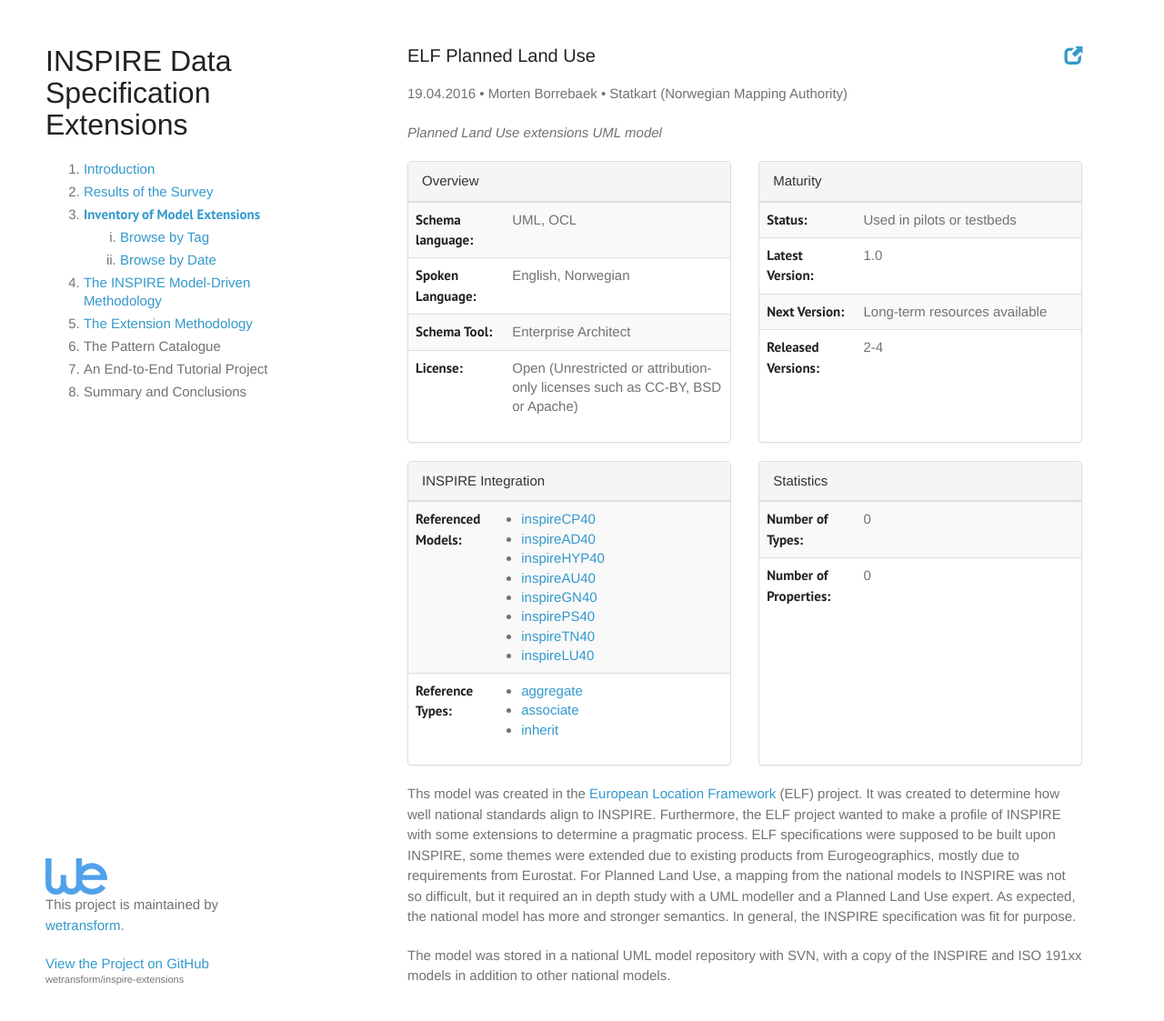
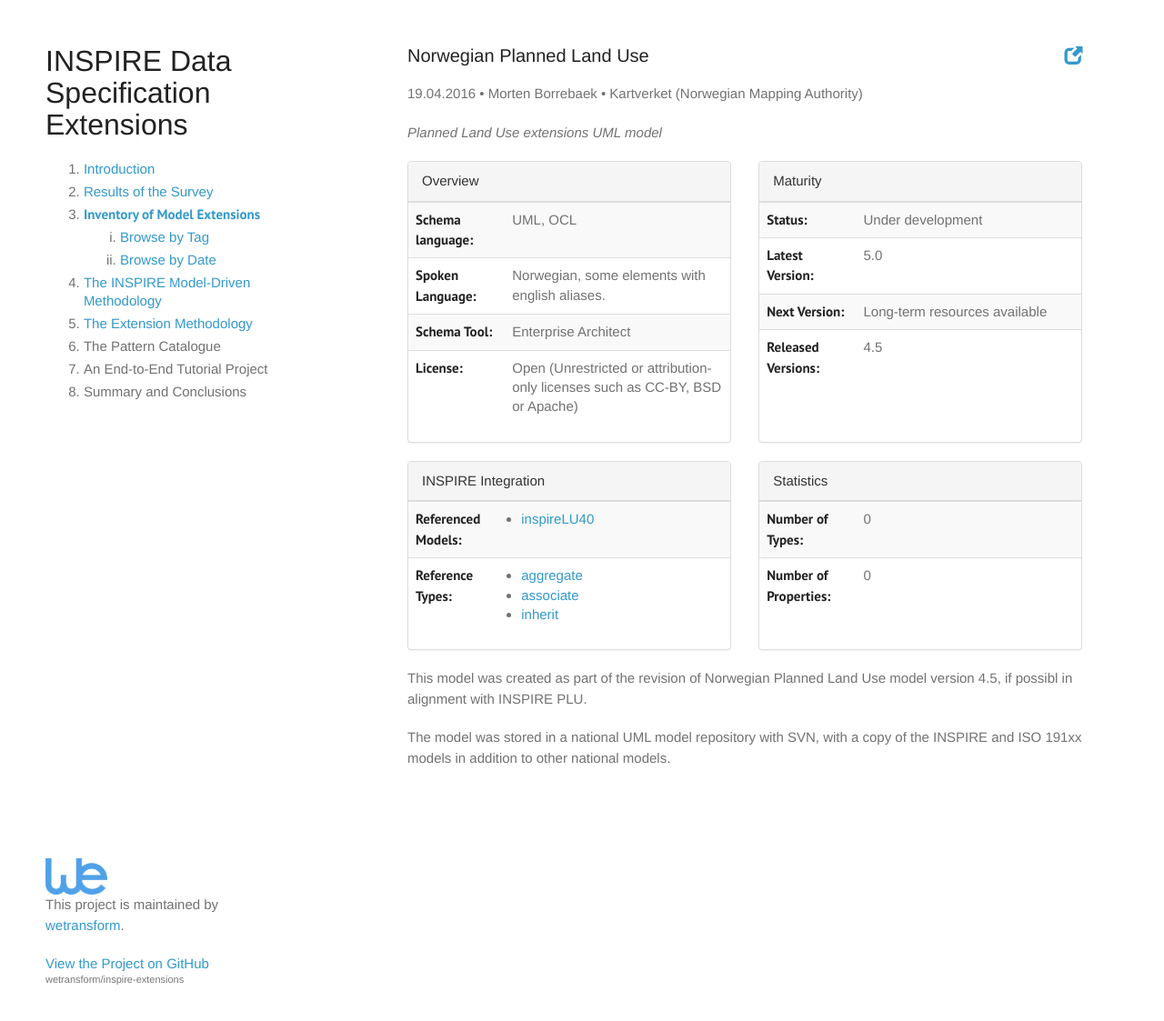
Before and after one commit to wetransform/inspire-extensions, a Jekyll site: the page built from models/_posts/2016-04-19-elf-planned-landuse.markdown, in a window 1280 px wide and 1155 px high. Shown: the top 1123 px of the window at 91% size. Built offline with Jekyll 4.4.1, drawn with Linux system fonts in a browser that asks for light colours; some web fonts are replaced; comment, search, counter and statistics services are not loaded.

Commit message:
Update 2016-04-19-elf-planned-landuse.markdown
---
layout:                 model
title:                  "Inspire Extensions: Norwegian Planned Land Use"
date:                   2016-04-19 18:00:02 +0200
category:               models
tags:                   [Inspire, model,inspireLU40, aggregate, associate, inherit]
modelIdentifier:        Norwegian PLU
modelName:              "Norwegian Planned Land Use"
author:                 "Morten Borrebaek"
modelOrganisation:      "Kartverket (Norwegian Mapping Authority)"
modelSummary:           "Planned Land Use extensions UML model"
modelsReferenced:       [inspireLU40]
modelReferenceTypes:    [aggregate, associate, inherit]
modelSchemaLanguage:    "UML, OCL"
modelSpokenLanguage:    "Norwegian, some elements with english aliases."
modelSchemaTool:        "Enterprise Architect"
modelMaturity:          "Under development"
modelLatestVersion:     "5.0"
modelPreviousVersions:  "4.5"
modelNextVersion:       "Long-term resources available"
modelLicense:           "Open (Unrestricted or attribution-only licenses such as CC-BY, BSD or Apache)"
modelLink:              http://sosi.geonorge.no/SVNFAQ/EAP/SOSI_modellregister_JET40.eap (link to model repository with all models)
modelStatsSizeTypes:    0
modelStatsSizeProps:    0
---

This model was created as part of the revision of Norwegian Planned Land Use model version 4.5, if possibl in alignment with INSPIRE PLU.

The model was stored in a national UML model repository with SVN, with a copy of the INSPIRE and ISO 191xx models in addition to other national models.

```diff
--- a/models/_posts/2016-04-19-elf-planned-landuse.markdown
+++ b/models/_posts/2016-04-19-elf-planned-landuse.markdown
@@ -1,29 +1,29 @@
 ---
 layout:                 model
-title:                  "Inspire Extensions: ELF Planned Land Use"
+title:                  "Inspire Extensions: Norwegian Planned Land Use"
 date:                   2016-04-19 18:00:02 +0200
 category:               models
-tags:                   [elf, inspire, model, inspireCP40, inspireAD40, inspireHYP40, inspireAU40, inspireGN40, inspirePS40, inspireTN40, inspireLU40, aggregate, associate, inherit]
-modelIdentifier:        elfPLU
-modelName:              "ELF Planned Land Use"
+tags:                   [Inspire, model,inspireLU40, aggregate, associate, inherit]
+modelIdentifier:        Norwegian PLU
+modelName:              "Norwegian Planned Land Use"
 author:                 "Morten Borrebaek"
-modelOrganisation:      "Statkart (Norwegian Mapping Authority)"
+modelOrganisation:      "Kartverket (Norwegian Mapping Authority)"
 modelSummary:           "Planned Land Use extensions UML model"
-modelsReferenced:       [inspireCP40, inspireAD40, inspireHYP40, inspireAU40, inspireGN40, inspirePS40, inspireTN40, inspireLU40]
+modelsReferenced:       [inspireLU40]
 modelReferenceTypes:    [aggregate, associate, inherit]
 modelSchemaLanguage:    "UML, OCL"
-modelSpokenLanguage:    "English, Norwegian"
+modelSpokenLanguage:    "Norwegian, some elements with english aliases."
 modelSchemaTool:        "Enterprise Architect"
-modelMaturity:          "Used in pilots or testbeds"
-modelLatestVersion:     "1.0"
-modelPreviousVersions:  "2-4"
+modelMaturity:          "Under development"
+modelLatestVersion:     "5.0"
+modelPreviousVersions:  "4.5"
 modelNextVersion:       "Long-term resources available"
 modelLicense:           "Open (Unrestricted or attribution-only licenses such as CC-BY, BSD or Apache)"
-modelLink:              http://elfproject.eu/documentation/specification/elf-data-model
+modelLink:              http://sosi.geonorge.no/SVNFAQ/EAP/SOSI_modellregister_JET40.eap (link to model repository with all models)
 modelStatsSizeTypes:    0
 modelStatsSizeProps:    0
 ---
 
-Ths model was created in the [European Location Framework](http://elfproject.eu/documentation/specification/elf-data-model) (ELF) project. It was created to determine how well national standards align to INSPIRE. Furthermore, the ELF project wanted to make a profile of INSPIRE with some extensions to determine a pragmatic process. ELF specifications were supposed to be built upon INSPIRE, some themes were extended due to existing products from Eurogeographics, mostly due to requirements from Eurostat. For Planned Land Use, a mapping from the national models to INSPIRE was not so difficult, but it required an in depth study with a UML modeller and a Planned Land Use expert. As expected, the national model has more and stronger semantics. In general, the INSPIRE specification was fit for purpose.
+This model was created as part of the revision of Norwegian Planned Land Use model version 4.5, if possibl in alignment with INSPIRE PLU.
 
 The model was stored in a national UML model repository with SVN, with a copy of the INSPIRE and ISO 191xx models in addition to other national models.
```
